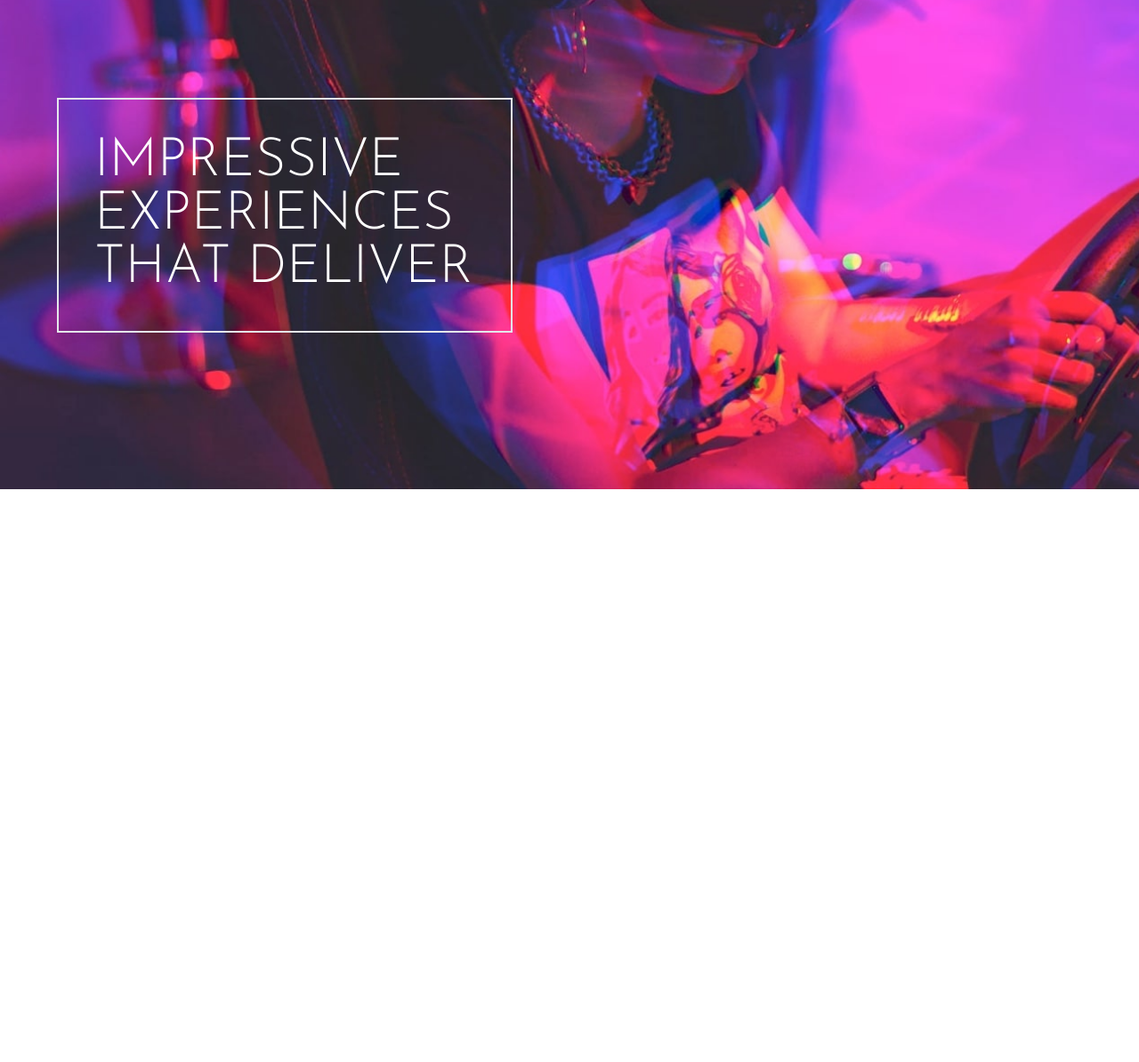
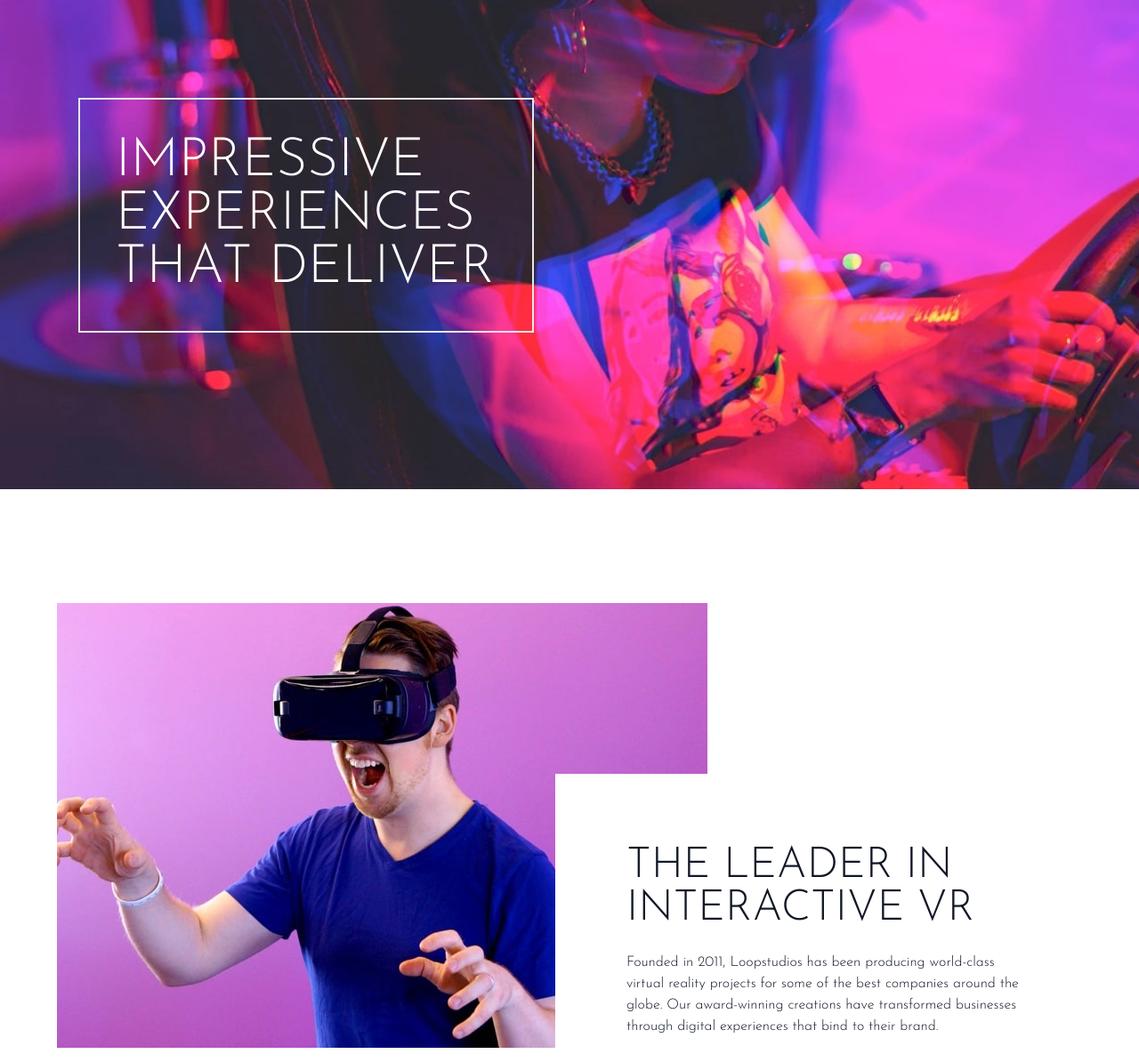
Before and after one commit to foyzan/Loopstudio, a website built with Vite: page index.html in a window 1280 px wide. Shown: the part 106-1300 px from the top of the page at 89% size. Before the commit the page ends 800 px from the top, so only its background shows below. Built offline with nearby package versions, Linux system fonts and the light colour scheme.

Commit message:
feature section done

```diff
--- a/index.html
+++ b/index.html
@@ -10,7 +10,7 @@
     <!-- Hero section -->
     <section id="hero">
         <!-- Hero contianer -->
-        <div class="container max-w-6xl mx-auto px-6 py-12 md:px-0">
+        <div class="container max-w-6xl mx-auto px-6 py-12 ">
         <!-- Logo and menu -->
          <nav class="flex justify-between items-center font-bold text-white">
             <!-- logo -->
@@ -47,5 +47,20 @@
            <div class="max-w-lg my-32 p-4 text-white text-4xl font-sans font-light uppercase border-2 md:p-10 md:text-6xl">Impressive Experiences That Deliver</div>
         </div>
     </section>
+
+    <!-- Feature section -->
+    <section id="feature">
+        <div class="relative flex flex-col container mx-auto max-w-6xl my-32 px-6 text-gray-900 md:flex-row md:px-0">
+           <!-- Feature Image -->
+            <img src="images/desktop/image-interactive.jpg" alt="">
+
+            <!-- Feature content -->
+             <div class="top-48 pr-0 sm:flex sm:flex-col sm:items-center md:block  md:absolute md:right-0 bg-white md:py-20 md:pl-20">
+                <h2 class="max-w-lg font-sans text-4xl uppercase font-light text-center mt-10 mb-6 md:text-5xl md:text-left md:mt-0">The leader in interactive VR</h2>
+
+                <p class="max-w-md font-light text-center md:text-left">Founded in 2011, Loopstudios has been producing world-class virtual reality projects for some of the best companies around the globe. Our award-winning creations have transformed businesses through digital experiences that bind to their brand.</p>
+             </div>
+        </div>
+    </section>
 </body>
 </html>
--- a/main.css
+++ b/main.css
@@ -15,7 +15,7 @@
 {
     #hero
     {
-        background-image: url(images/desktop/image-hero.jpg);
+        background-image: url(images/mobile/image-hero.jpg);
         background-position: center;
     }
 }
```
